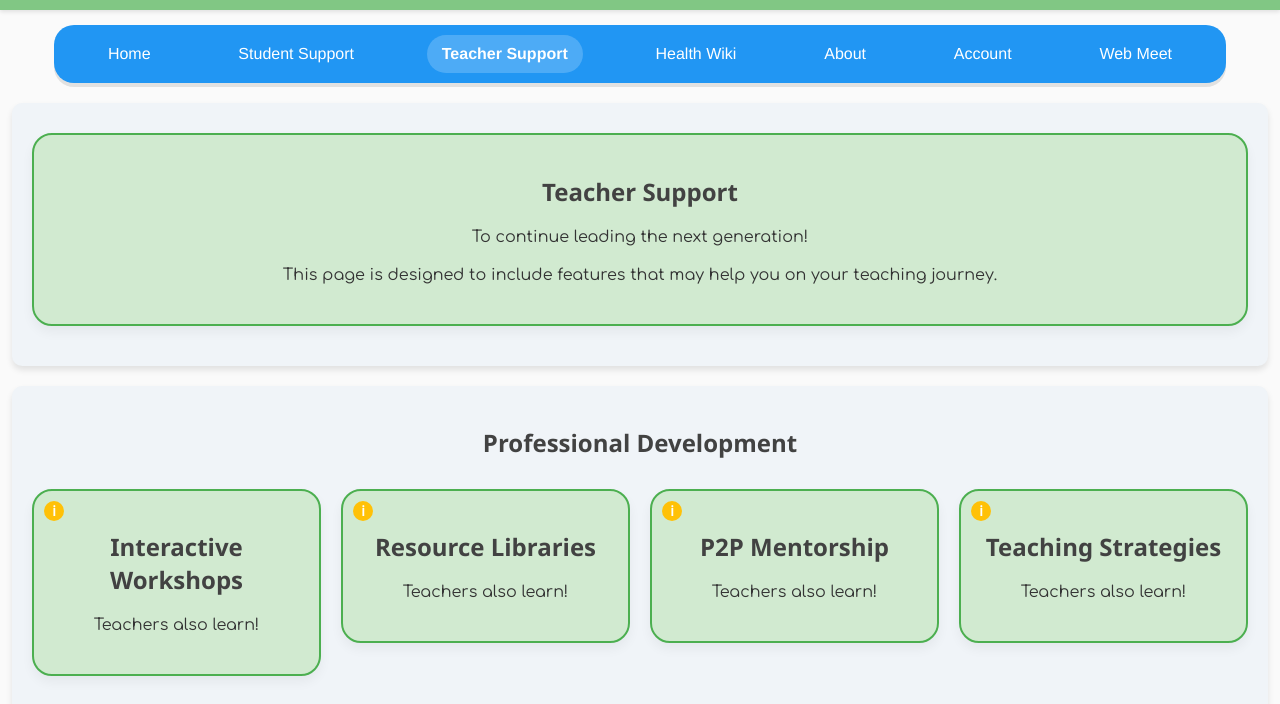
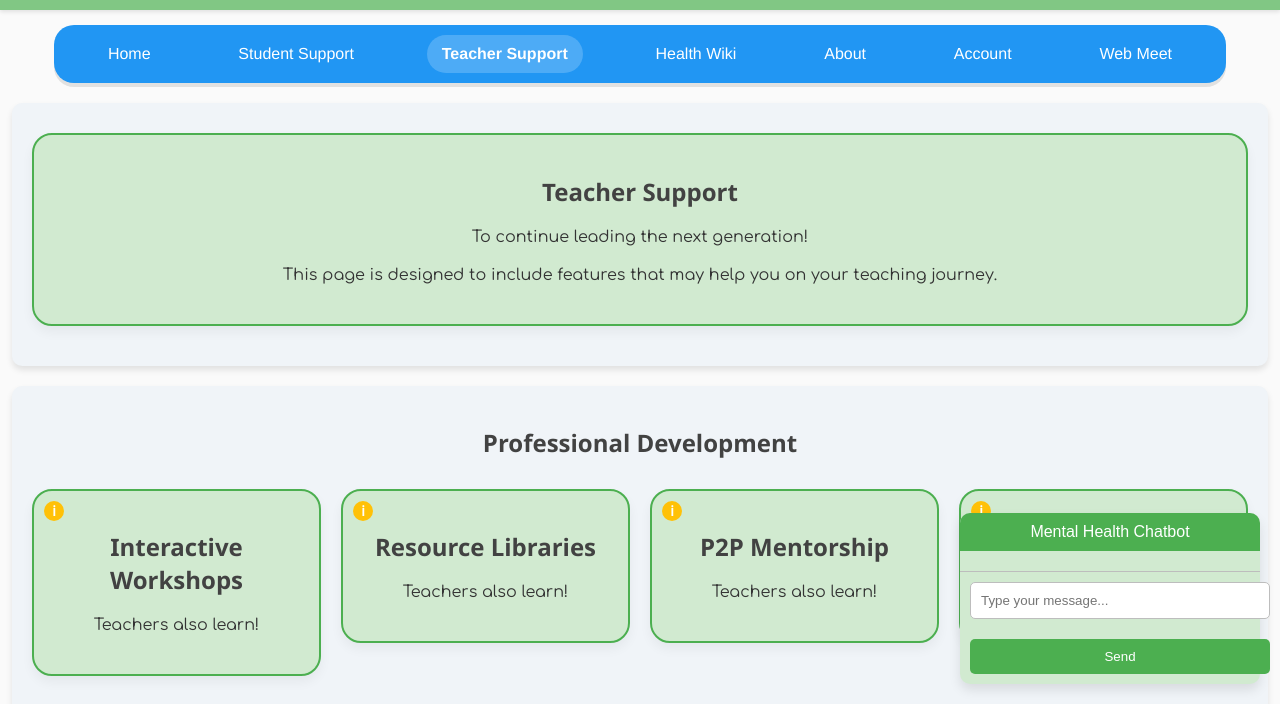
Before and after one commit to KyaptainJoyboy/neurobot, a plain HTML site: page teacher.html in a window 1280 px wide. Shown: the part 96-800 px from the top of the page. Drawn offline with Linux system fonts and the light colour scheme.

Commit message:
Added floating Chatbox

```diff
--- a/styles/student.css
+++ b/styles/student.css
@@ -1,6 +1,77 @@
 /* -----------------
 Student Support Styling
 ----------------- */
+
+/* -----------------
+Chatbox Styling
+----------------- */
+.chatbox-container {
+    position: fixed;
+    bottom: 20px;
+    right: 20px;
+    width: 300px;
+    background-color: var(--bg-primary-light);
+    border-radius: 10px;
+    box-shadow: 0px 6px 12px rgba(0, 0, 0, 0.1);
+    z-index: 1000;
+}
+
+.chatbox-header {
+    background-color: var(--primary-color);
+    color: white;
+    padding: 10px;
+    text-align: center;
+    border-top-left-radius: 10px;
+    border-top-right-radius: 10px;
+}
+
+.chatbox-body {
+    max-height: 300px;
+    overflow-y: auto;
+    padding: 10px;
+    border-bottom: 1px solid var(--grey-light);
+}
+
+.chatbox-input {
+    width: calc(100% - 22px);
+    padding: 10px;
+    border: 1px solid var(--grey-light);
+    border-radius: 5px;
+    margin: 10px;
+}
+
+.chatbox-send-button {
+    width: 100%;
+    padding: 10px;
+    background-color: var(--primary-color);
+    color: white;
+    border: none;
+    border-radius: 5px;
+    cursor: pointer;
+    margin: 10px;
+}
+
+.chatbox-send-button:hover {
+    background-color: var(--primary-dark);
+}
+
+.message {
+    margin: 5px 0;
+    padding: 5px;
+    border-radius: 5px;
+}
+
+.message.user {
+    background-color: var(--primary-light);
+    color: var(--text-color);
+    text-align: right;
+}
+
+.message.bot {
+    background-color: var(--grey-light);
+    color: var(--text-color);
+    text-align: left;
+}
 
 /* -----------------
 Animations
--- a/styles/teacher.css
+++ b/styles/teacher.css
@@ -99,6 +99,75 @@ body.teacher .grid-container-item {
     box-shadow: 0px 6px 12px rgba(0, 0, 0, 0.05);
 }
 
+/* Chatbox Styling */
+.chatbox-container {
+    position: fixed;
+    bottom: 20px;
+    right: 20px;
+    width: 300px;
+    background-color: var(--bg-primary-light);
+    border-radius: 10px;
+    box-shadow: 0px 6px 12px rgba(0, 0, 0, 0.1);
+    z-index: 1000;
+}
+
+.chatbox-header {
+    background-color: var(--primary-color);
+    color: white;
+    padding: 10px;
+    text-align: center;
+    border-top-left-radius: 10px;
+    border-top-right-radius: 10px;
+}
+
+.chatbox-body {
+    max-height: 300px;
+    overflow-y: auto;
+    padding: 10px;
+    border-bottom: 1px solid var(--grey-light);
+}
+
+.chatbox-input {
+    width: calc(100% - 22px);
+    padding: 10px;
+    border: 1px solid var(--grey-light);
+    border-radius: 5px;
+    margin: 10px;
+}
+
+.chatbox-send-button {
+    width: 100%;
+    padding: 10px;
+    background-color: var(--primary-color);
+    color: white;
+    border: none;
+    border-radius: 5px;
+    cursor: pointer;
+    margin: 10px;
+}
+
+.chatbox-send-button:hover {
+    background-color: var(--primary-dark);
+}
+
+.message {
+    margin: 5px 0;
+    padding: 5px;
+    border-radius: 5px;
+}
+
+.message.user {
+    background-color: var(--primary-light);
+    color: var(--text-color);
+    text-align: right;
+}
+
+.message.bot {
+    background-color: var(--grey-light);
+    color: var(--text-color);
+    text-align: left;
+}
+
 body.teacher .grid-container-item:hover {
     transform: translateY(-5px);
     box-shadow: 0 6px 12px rgba(0, 0, 0, 0.1);
--- a/teacher.html
+++ b/teacher.html
@@ -7,7 +7,8 @@
     <link rel="stylesheet" href="https://fonts.googleapis.com/css2?family=Comfortaa:wght@300;400;700&display=swap">
     <link rel="stylesheet" href="styles/globalstyles.css">
     <link rel="stylesheet" href="styles/teacher.css">
-    <script src="functions.js"></script>
+<script src="functions.js"></script>
+<script src="chatbox.js" defer></script>
     <script src="animations.js" defer></script>
 </head>
 <body class="teacher">
@@ -180,6 +181,6 @@
         </div>
     </div>
 
-    </div>
+    <div class="chatbox-container"></div>
 </body>
 </html>
```
Also changed, not shown: chatbox.js (line endings or trailing spaces).
